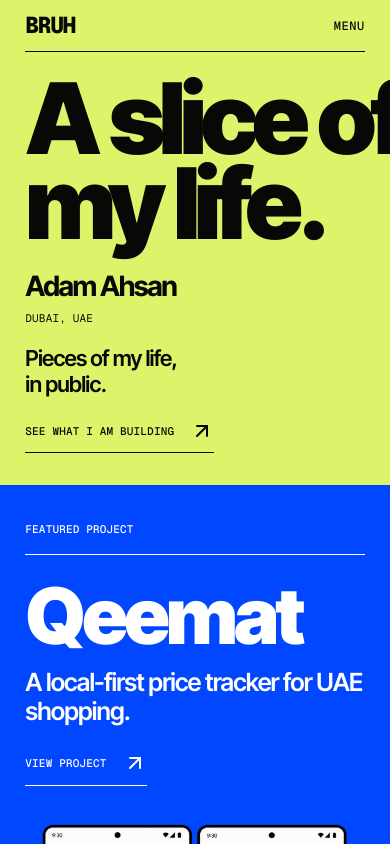
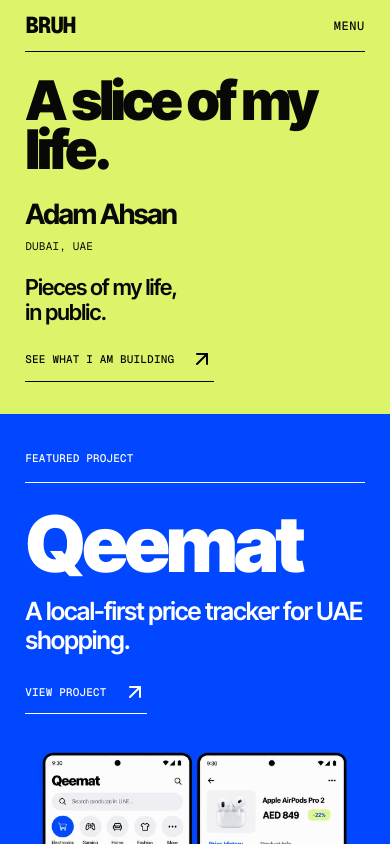
Before and after one commit to AdamJeddy/portfolio, a Next.js app: page / in a window 390 px wide. Shown: the top 844 px of the page. Built offline with nearby package versions, Linux system fonts and the light colour scheme.

Commit message:
fix: rebalance homepage title on mobile

```diff
--- a/src/app/page.tsx
+++ b/src/app/page.tsx
@@ -32,7 +32,7 @@
       <SignalMotion />
       <a className="signal-skip" href="#selected-work">Skip to selected work</a>
       <section className="signal-hero" aria-labelledby="signal-title">
-        <h1 id="signal-title"><span><span>A slice of</span></span><span><span>my life.</span></span></h1>
+        <h1 id="signal-title" className="signal-hero-title"><span>A slice of my life.</span></h1>
         <div className="signal-intro">
           <div className="signal-identity"><p>Adam Ahsan</p><span className="signal-label">Dubai, UAE</span></div>
           <div className="signal-intro-copy">
--- a/src/app/signal.css
+++ b/src/app/signal.css
@@ -27,6 +27,7 @@
 .signal-hero { padding: 32px var(--gutter) 32px; }
 .signal-hero h1 { font-size: clamp(76px, 15.5vw, 280px); line-height: .84; margin: 0; letter-spacing: -.05em; word-spacing: .02em; transform: translateY(var(--hero-shift, 0px)) scale(var(--hero-scale, 1)); transform-origin: left top; }
 .signal-hero h1 > span { display: block; white-space: nowrap; }
+.signal-hero .signal-hero-title { font-size: clamp(74px, 10.25vw, 210px); line-height: .86; }
 .signal-intro { display: grid; grid-template-columns: 29% 1fr; gap: 24px; margin-top: 24px; position: relative; }
 .signal-identity > p { font-size: clamp(28px, 2.8vw, 42px); font-weight: 650; letter-spacing: -.05em; line-height: 1.15; margin-bottom: 4px; }
 .signal-intro-copy > p { font-size: clamp(23px, 2.4vw, 36px); line-height: 1.16; font-weight: 550; letter-spacing: -.035em; }
@@ -77,6 +78,8 @@
   .signal-hero { padding-top: 24px; padding-bottom: 32px; }
   .signal-hero h1 { font-size: clamp(76px, 25.3vw, 160px); line-height: .86; letter-spacing: -.06em; }
   .signal-hero h1 > span > span { display: block; }
+  .signal-hero .signal-hero-title { max-width: 100%; font-size: clamp(52px, 14vw, 76px); line-height: .9; }
+  .signal-hero .signal-hero-title > span { white-space: normal; }
   .signal-intro { grid-template-columns: 1fr; gap: 18px; margin-top: 24px; }
   .signal-identity > p { font-size: 28px; }
   .signal-label { font-size: 11px; }
```
Also changed, not shown: 1 other file (tests, documents, lock files or other folders).
